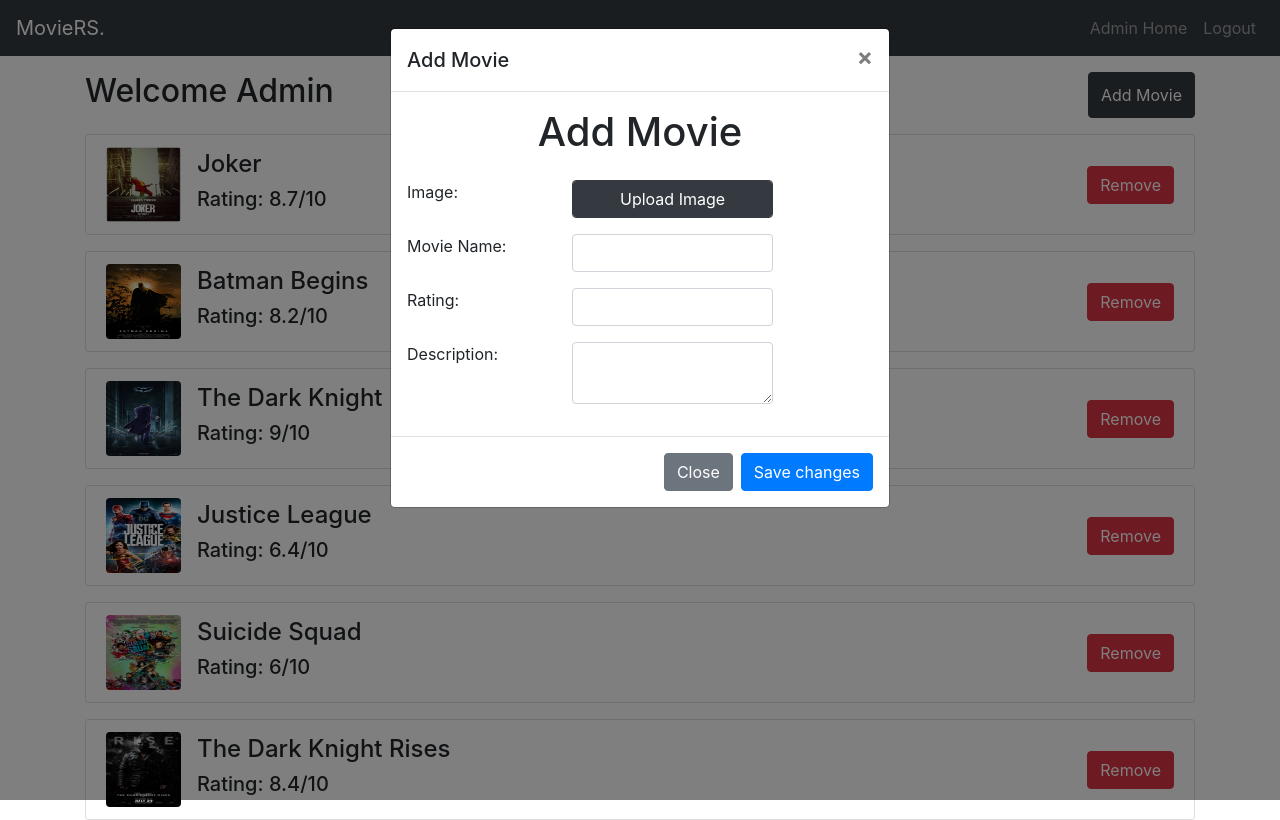
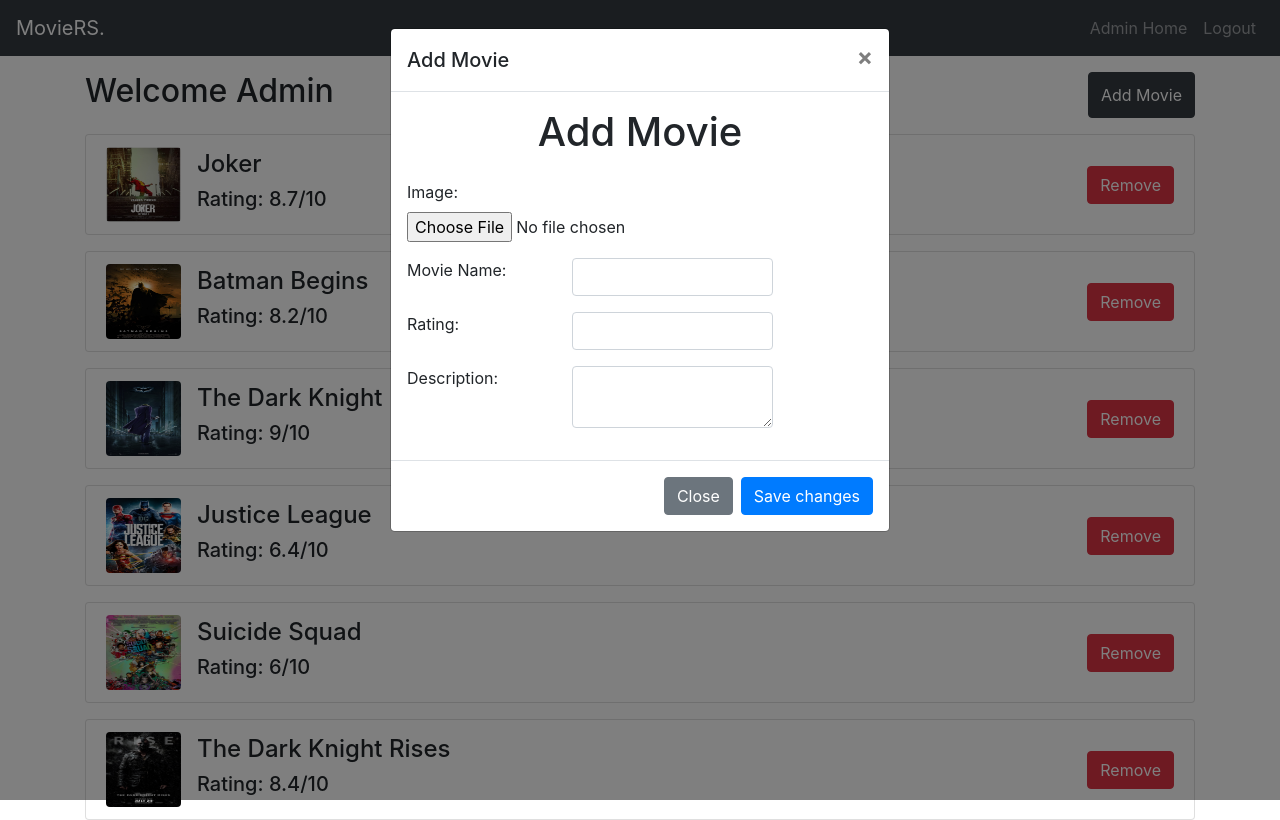
Before and after one commit to rajan98/Movie-Review-Site, an Angular app: page /admin in a window 1280 px wide. Both pictures are taken after a click on the button "Add Movie". Built offline with nearby package versions, Linux system fonts and the light colour scheme.

Commit message:
Add files via upload
image upload functionality added

```diff
--- a/src/app/admin/add-movie-modal/add-movie-modal.component.html
+++ b/src/app/admin/add-movie-modal/add-movie-modal.component.html
@@ -8,7 +8,8 @@
                 <div class="form-group row">
                     <label for="uploadImage" class="col-md-4">Image: </label>
                     <div class="col-md">
-                        <input type="button" value="Upload Image" id="uploadImage" class="btn btn-dark col-md-8 form-control">
+                        <img [src]="localUrl" height="100" *ngIf="localUrl" class="imgPlaceholder">
+                        <input type="file"  (change)="showPreviewImage($event)" value="Upload Image" id="uploadImage">
                     </div>
                 </div>
                 <div class="form-group row">
--- a/src/app/admin/add-movie-modal/add-movie-modal.component.ts
+++ b/src/app/admin/add-movie-modal/add-movie-modal.component.ts
@@ -7,6 +7,18 @@ import { Component, OnInit } from '@angular/core';
 })
 export class AddMovieModalComponent implements OnInit {
 
+localUrl: any[];
+    showPreviewImage(event: any) {
+        if (event.target.files && event.target.files[0]) {
+            var reader = new FileReader();
+            reader.onload = (event: any) => {
+                this.localUrl = event.target.result;
+                console.log(this.localUrl);
+            }
+            reader.readAsDataURL(event.target.files[0]);
+        }
+    }
+
   constructor() { }
 
   ngOnInit() {
```
